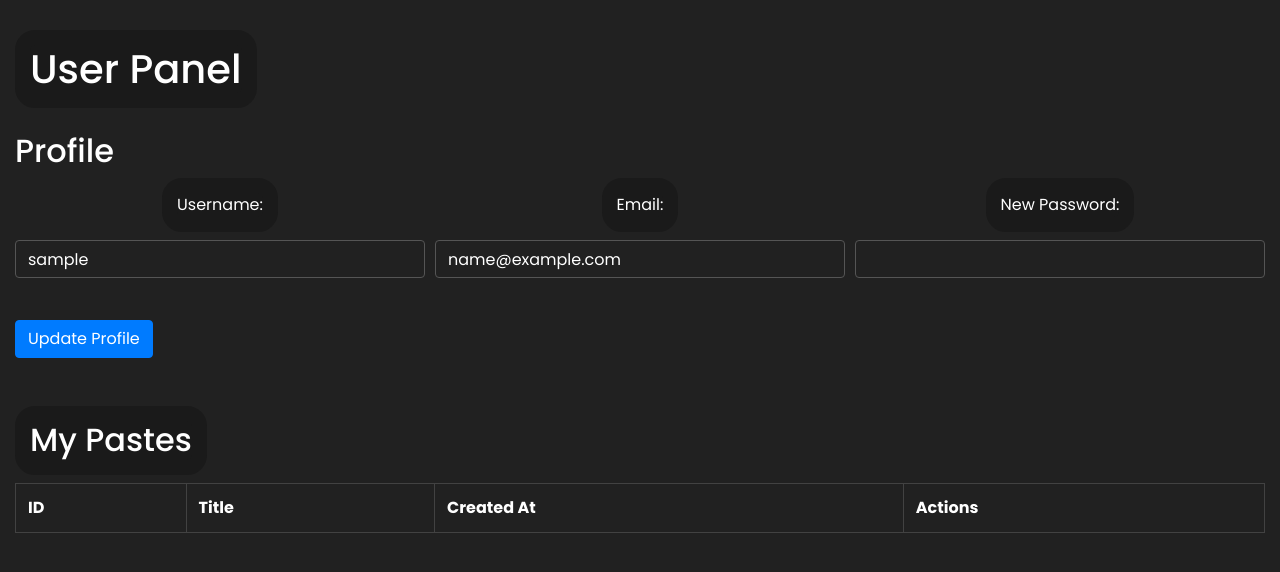
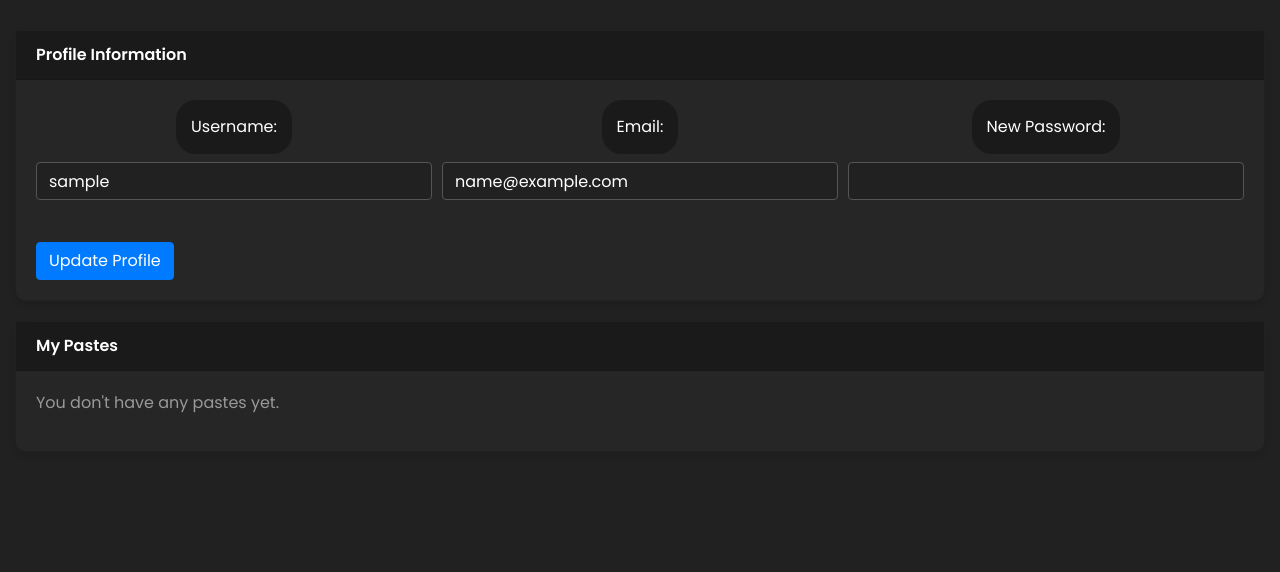
Before and after one commit to javiermzelaya/PasteRAW, a PHP site: page /user_panel.php in a window 1280 px wide. Shown: the part 64-636 px from the top of the page. Run offline with PHP 8.4, Linux system fonts and the light colour scheme; the visitor is signed in with stand-in values (Sample User, id 1); data comes from the database, SQL or seed files in the repository; data that the repository does not hold is empty; a stand-in replaces the project's code that opens the database connection; some libraries are stand-ins or nearby versions.

Commit message:
Update user_panel.php

```diff
--- a/user_panel.php
+++ b/user_panel.php
@@ -15,7 +15,6 @@
 $user = $stmt->fetch();
 
 if (!$user) {
-    // Handle the case where the user is not found
     echo "User not found.";
     exit;
 }
@@ -23,6 +22,7 @@
 $username = $user['username'];
 $email = $user['email'];
 
+// Handle profile update
 if ($_SERVER['REQUEST_METHOD'] === 'POST') {
     if (isset($_POST['update_profile'])) {
         $email = $_POST['email'];
@@ -30,16 +30,12 @@
 
         $stmt = $pdo->prepare("UPDATE users SET email = ?, password = ? WHERE id = ?");
         $stmt->execute([$email, password_hash($password, PASSWORD_DEFAULT), $user_id]);
+        header('Location: user_panel.php'); // Refresh to prevent resubmission
+        exit;
     }
 }
 
-// Obtener el título y el logo del sitio desde la base de datos
-$stmt = $pdo->query('SELECT title, logo_filename FROM settings LIMIT 1');
-$settings = $stmt->fetch();
-$title = $settings['title'];
-$logo_filename = $settings['logo_filename'];
-
-// Obtener los pastes del usuario
+// Fetch user pastes
 $stmt = $pdo->prepare('SELECT id, title, created_at FROM pastes WHERE user_id = ?');
 $stmt->execute([$user_id]);
 $pastes = $stmt->fetchAll(PDO::FETCH_ASSOC);
@@ -53,33 +49,41 @@
     <title>User Panel - <?= htmlspecialchars($username) ?></title>
     <link href="https://stackpath.bootstrapcdn.com/bootstrap/4.5.2/css/bootstrap.min.css" rel="stylesheet">
     <style>
-        @import url(https://fonts.googleapis.com/css2?family=Poppins:ital,wght@0,100;0,300;0,400;0,500;0,700;0,900;1,100;1,300;1,400;1,500;1,700;1,900&display=swap);
+        @import url('https://fonts.googleapis.com/css2?family=Poppins:wght@300;400;500;600;700&display=swap');
         body {
-            font-family: Poppins;
+            font-family: 'Poppins', sans-serif;
+            background-color: #f8f9fa;
         }
-
-        .dark-mode thead tr th {
-            border: 1px solid #4a4a4a !important;
+        .card {
+            margin-bottom: 20px;
+            border-radius: 10px;
+            box-shadow: 0 4px 6px rgba(0, 0, 0, 0.1);
         }
-
-        .dark-mode tbody tr td {
-            border: 1px solid #4a4a4a !important;
+        .card-header {
+            background-color: #343a40;
+            color: #fff;
+            font-weight: 600;
+            border-top-left-radius: 10px;
+            border-top-right-radius: 10px;
         }
-        thead tr th {
-            border: 1px solid #d9d9d9 !important;
+        .btn-primary {
+            background-color: #007bff;
+            border-color: #007bff;
         }
-
-        tbody tr td {
-            border: 1px solid #d9d9d9 !important;
+        .btn-primary:hover {
+            background-color: #0056b3;
+            border-color: #004085;
         }
     </style>
 </head>
 <body>
     <?php include 'navbar.php'; ?>
+
     <div class="container-fluid">
-        <h1 class="mb-4">User Panel</h1>
-
-        <h2>Profile</h2>
+        <!-- Profile Card -->
+        <div class="card">
+            <div class="card-header">Profile Information</div>
+            <div class="card-body">
                 <form action="user_panel.php" method="post">
                     <div class="form-row">
                         <div class="form-group col-md-4">
@@ -97,8 +101,14 @@
                     </div>
                     <button type="submit" name="update_profile" class="btn btn-primary mt-3">Update Profile</button>
                 </form>
+            </div>
+        </div>
 
-        <h2 class="mt-5">My Pastes</h2>
+        <!-- Pastes Card -->
+        <div class="card">
+            <div class="card-header">My Pastes</div>
+            <div class="card-body">
+                <?php if (!empty($pastes)): ?>
                     <table class="table table-hover">
                         <thead>
                             <tr>
@@ -123,7 +133,13 @@
                             <?php endforeach; ?>
                         </tbody>
                     </table>
+                <?php else: ?>
+                    <p class="text-muted">You don't have any pastes yet.</p>
+                <?php endif; ?>
             </div>
+        </div>
+    </div>
+
     <?php include 'footbar.php'; ?>
     <script src="https://code.jquery.com/jquery-3.5.1.slim.min.js"></script>
     <script src="https://cdn.jsdelivr.net/npm/@popperjs/core@2.5.4/dist/umd/popper.min.js"></script>
```
Lines whose indentation alone changed are shown as unchanged.
